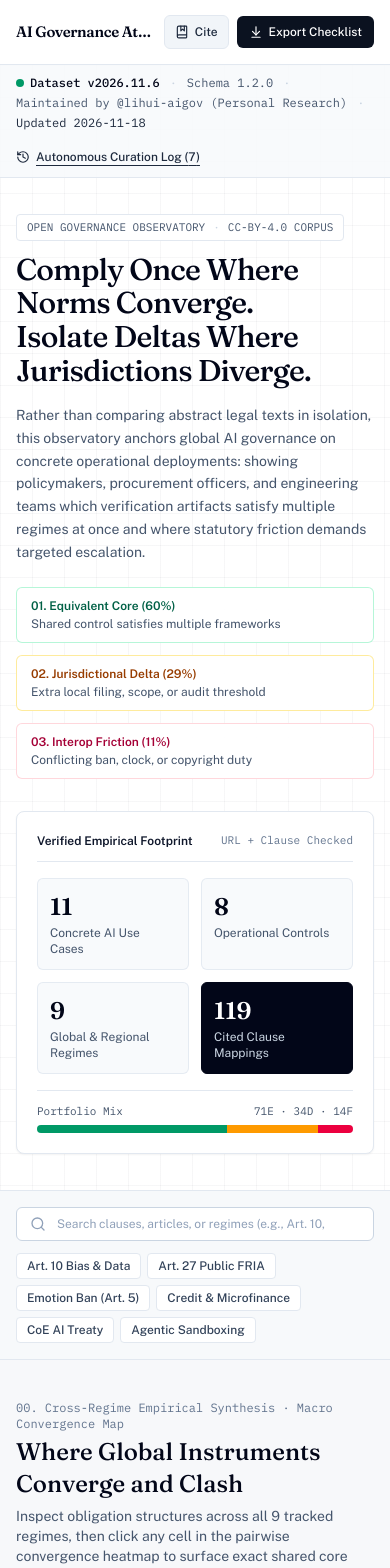
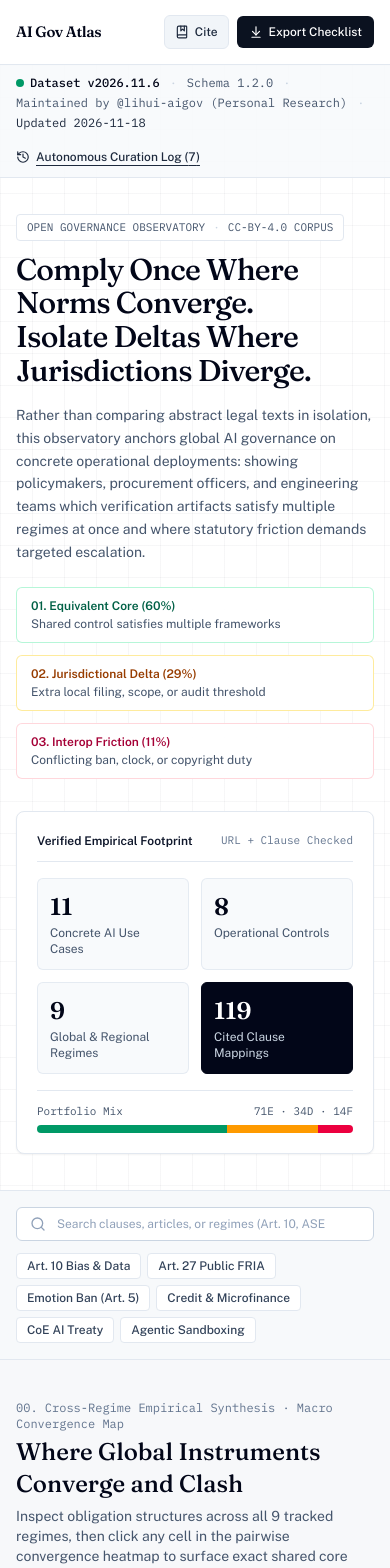
Before and after one commit to lihui-aigov/interoperability-atlas, a React (Vite) app: page / in a window 390 px wide. Shown: the top 1568 px of the page. Built offline with nearby package versions, Linux system fonts and the light colour scheme.

Commit message:
style(ui): refine mobile compact wordmark and clause finder placeholder width

```diff
--- a/src/components/AtlasHeader.tsx
+++ b/src/components/AtlasHeader.tsx
@@ -30,7 +30,7 @@ export function AtlasHeader({
             href="#top"
             className="font-editorial text-[15px] sm:text-xl font-semibold tracking-tight text-slate-950 whitespace-nowrap truncate min-w-0 sm:shrink-0 focus-visible:outline-2 focus-visible:outline-offset-4 focus-visible:outline-slate-900"
           >
-            <span className="sm:hidden">AI Governance Atlas</span>
+            <span className="sm:hidden">AI Gov Atlas</span>
             <span className="hidden sm:inline">Open Atlas of AI Governance</span>
           </a>
 
--- a/src/components/GlobalClauseFinder.tsx
+++ b/src/components/GlobalClauseFinder.tsx
@@ -46,7 +46,7 @@ export function GlobalClauseFinder({ dataset, onOpenClause }: GlobalClauseFinder
               type="search"
               value={query}
               onChange={(e) => setQuery(e.target.value)}
-              placeholder="Search clauses, articles, or regimes (e.g., Art. 10, biometric, ASEAN)..."
+              placeholder="Search clauses, articles, or regimes (Art. 10, ASEAN)..."
               className="w-full pl-10 pr-9 py-2 text-xs sm:text-sm bg-white border border-slate-300 rounded-md text-slate-900 placeholder:text-slate-400 focus-visible:outline-2 focus-visible:outline-slate-900"
             />
             {query.length > 0 && (
```
